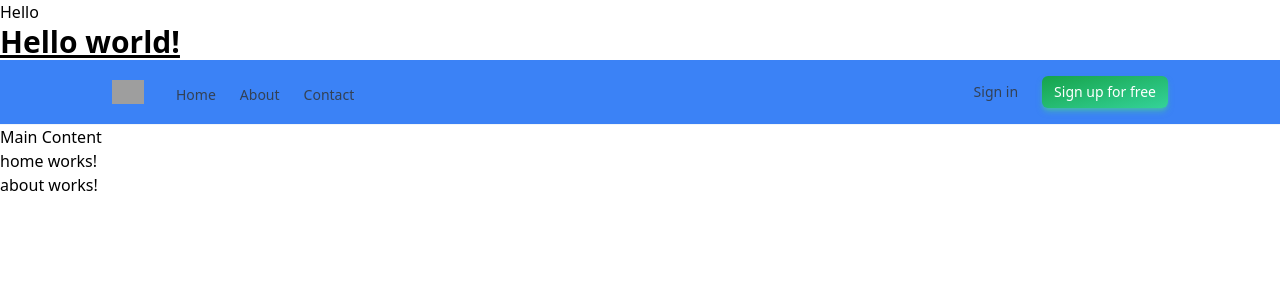
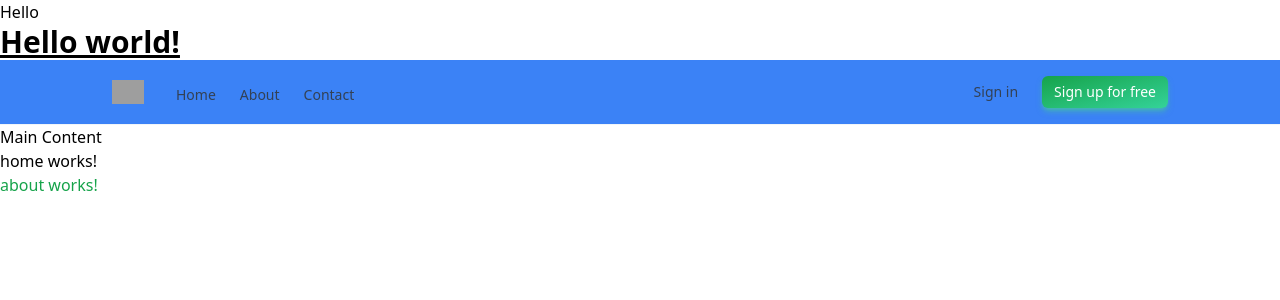
Before and after one commit to DushanMalind/Angular-Learning, an Angular app: page /about in a window 1280 px wide. Shown: the top 300 px of the page. Built offline with nearby package versions, Linux system fonts and the light colour scheme; grey boxes are pictures that could not be loaded.

Commit message:
About Update

```diff
--- a/src/app/about/about.component.html
+++ b/src/app/about/about.component.html
@@ -1 +1 @@
-<p>about works!</p>
+<p class="text-green-600">about works!</p>
```
